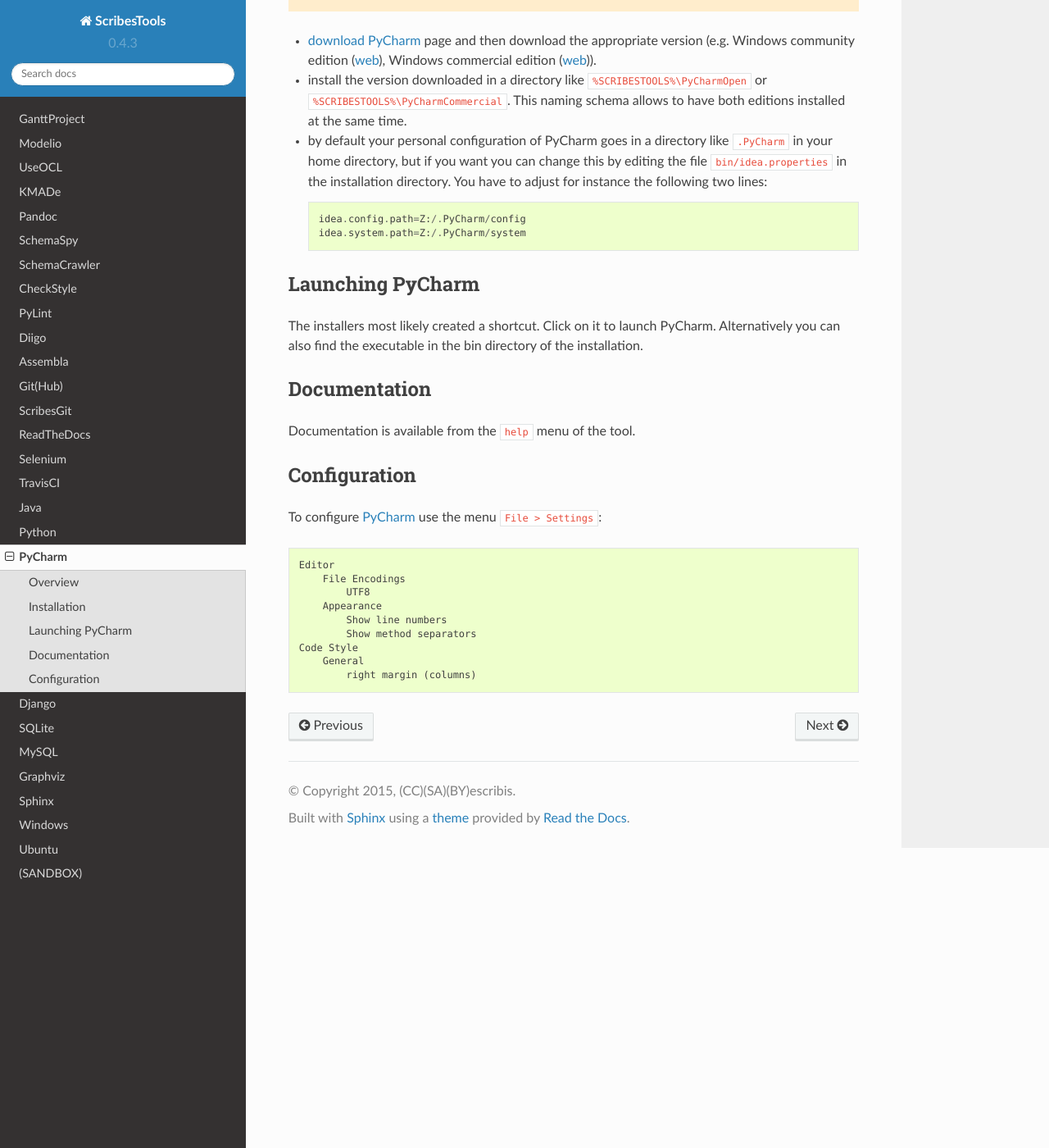
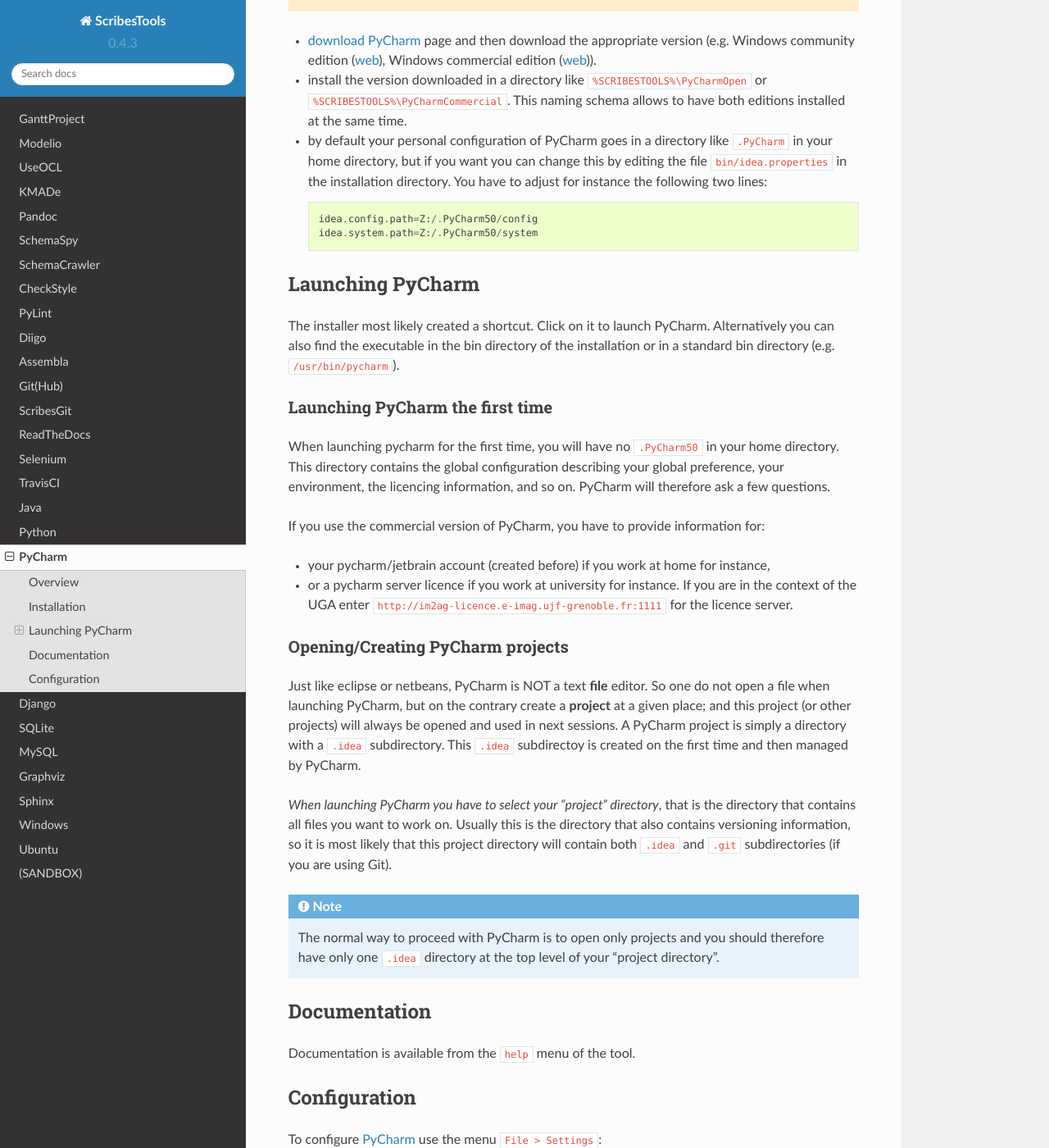
Before and after one commit to ScribesZone/ScribesTools, a Sphinx documentation site: the page built from docs/pycharm/index.rst, in a window 1280 px wide and 1400 px high, scrolled down 1373 px. Shown: the whole window at 82% size. Built offline with Sphinx 7.4.7 and the Read the Docs theme 2.0.0, drawn with Linux system fonts in a browser that asks for light colours.

Commit message:
add details for launching pycharm

```diff
--- a/docs/pycharm/index.rst
+++ b/docs/pycharm/index.rst
@@ -45,15 +45,54 @@
     this by editing the file ``bin/idea.properties`` in the installation directory.
     You have to adjust for instance the following two lines::
 
-        idea.config.path=Z:/.PyCharm/config
-        idea.system.path=Z:/.PyCharm/system
+        idea.config.path=Z:/.PyCharm50/config
+        idea.system.path=Z:/.PyCharm50/system
 
+.. _`Launching PyCharm section`:
 
 Launching PyCharm
 -----------------
-The installers most likely created a shortcut. Click on it to launch PyCharm.
+The installer most likely created a shortcut. Click on it to launch PyCharm.
 Alternatively you can also find the executable in the bin directory of the
-installation.
+installation or in a standard bin directory (e.g. ``/usr/bin/pycharm``).
+
+Launching PyCharm the first time
+^^^^^^^^^^^^^^^^^^^^^^^^^^^^^^^^
+When launching pycharm for the first time, you will have no ``.PyCharm50``
+in your home directory. This directory contains the global configuration
+describing your global preference, your environment, the licencing information,
+and so on. PyCharm will therefore ask a few questions.
+
+If you use the commercial version of PyCharm, you have to provide information
+for:
+
+* your pycharm/jetbrain account (created before) if you work at home for instance,
+
+* or a pycharm server licence if you work at university for instance. If you
+  are in the context of the UGA enter
+  ``http://im2ag-licence.e-imag.ujf-grenoble.fr:1111`` for the licence server.
+
+
+Opening/Creating PyCharm projects
+^^^^^^^^^^^^^^^^^^^^^^^^^^^^^^^^^
+Just like eclipse or netbeans, PyCharm is NOT a text **file** editor. So one do not
+open a file when launching PyCharm, but on the contrary create a **project**
+at a given place; and this project (or other projects) will always be opened and
+used in next sessions. A PyCharm project is simply a directory with a ``.idea``
+subdirectory. This ``.idea`` subdirectoy is created on the first time and then
+managed by PyCharm.
+
+*When launching PyCharm you have to select your "project" directory*,
+that is the directory that contains all files you want to work on.
+Usually this is the directory that also contains versioning information, so
+it is most likely that this project directory will contain both ``.idea`` and
+``.git`` subdirectories (if you are using Git).
+
+.. note::
+
+    The normal way to proceed with PyCharm is to open only projects and
+    you should therefore have only one ``.idea`` directory at the top level
+    of your "project directory".
 
 Documentation
 -------------
```
